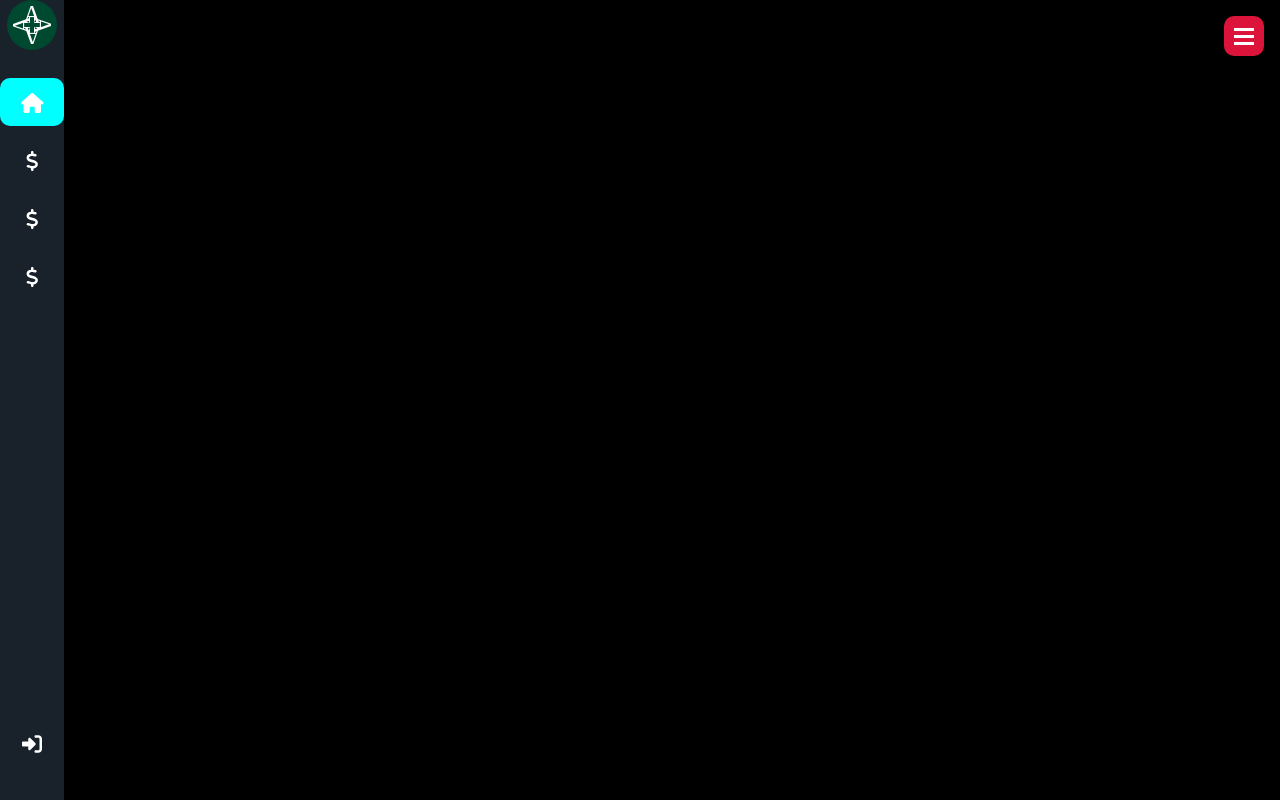
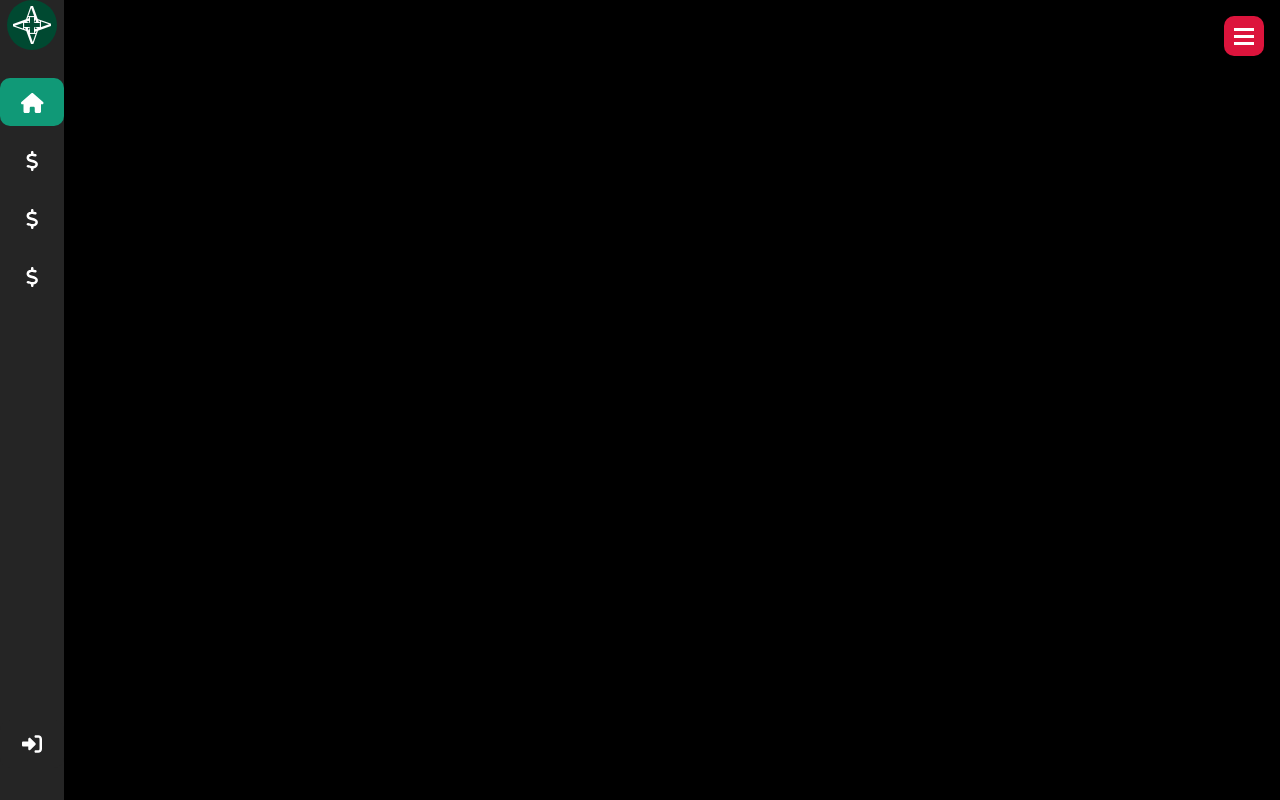
Before and after one commit to rodis00/expense-tracker, a React (Create React App) app in the folder frontend/: page / in a window 1280 px wide. Built offline with nearby package versions, Linux system fonts and the light colour scheme.

Commit message:
changing navbar color and indicator color

```diff
--- a/frontend/src/components/Nav/Nav.module.css
+++ b/frontend/src/components/Nav/Nav.module.css
@@ -1,5 +1,5 @@
 :root {
-  --navBgc: #19222a;
+  --navBgc: rgb(37, 37, 37);
   --navWidth: 4rem;
   --elemHeight: 3rem;
   --activeColor: gray;
@@ -213,7 +213,7 @@
   height: var(--elemHeight);
   position: absolute;
   top: 3rem;
-  background-color: aqua;
+  background-color: #109977;
   border-radius: 10px;
   margin-top: 30px;
   transition: 1s;
@@ -225,20 +225,17 @@
 
 .navbar__list__elem__active:nth-child(2) ~ .navbar__list__indicator {
   transform: translateY(calc(3rem * 1 + 10px));
-  background-color: red;
 }
 
 .navbar__list__elem__active:nth-child(3) ~ .navbar__list__indicator {
   transform: translateY(calc(3rem * 2 + 20px));
-  background-color: green;
 }
 
 .navbar__list__elem__active:nth-child(4) ~ .navbar__list__indicator {
   transform: translateY(calc(3rem * 3 + 30px));
-  background-color: yellow;
 }
 
-.loginLink{
+.loginLink {
   display: block;
   color: white;
   width: 100%;
@@ -318,16 +315,13 @@
 
   .navbar__list__elem__active:nth-child(2) ~ .navbar__list__indicator {
     transform: translateY(calc(2.5rem * 1 + 10px));
-    background-color: red;
   }
 
   .navbar__list__elem__active:nth-child(3) ~ .navbar__list__indicator {
     transform: translateY(calc(2.5rem * 2 + 20px));
-    background-color: green;
   }
 
   .navbar__list__elem__active:nth-child(4) ~ .navbar__list__indicator {
     transform: translateY(calc(2.5rem * 3 + 30px));
-    background-color: yellow;
   }
 }
```
